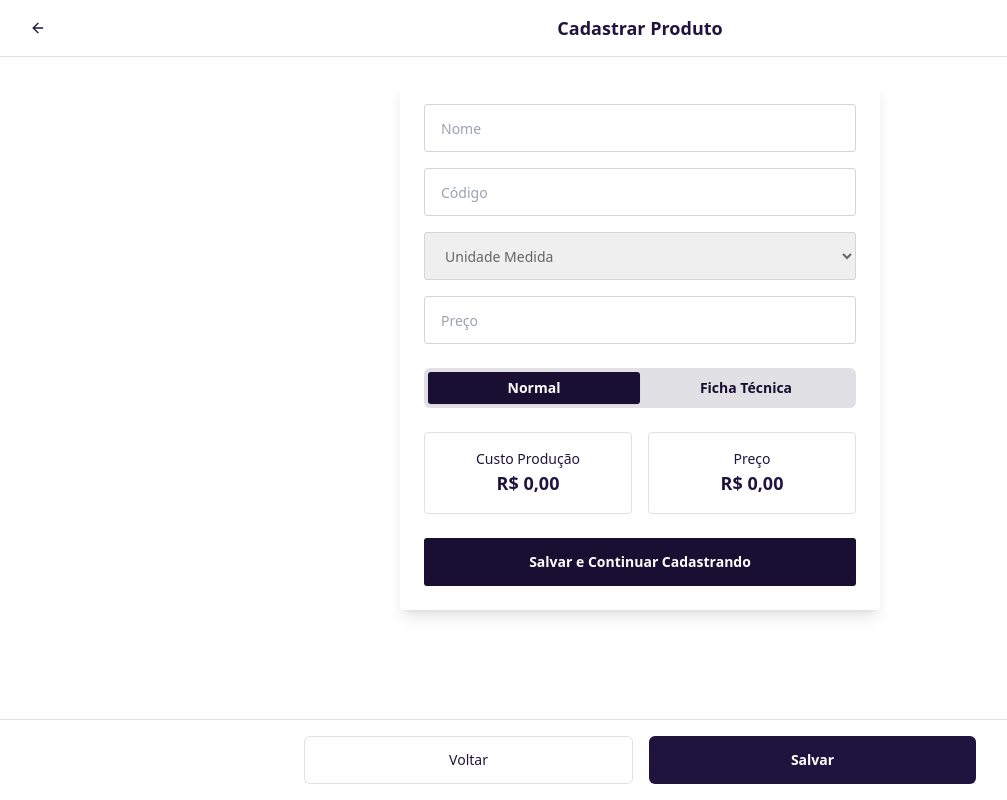
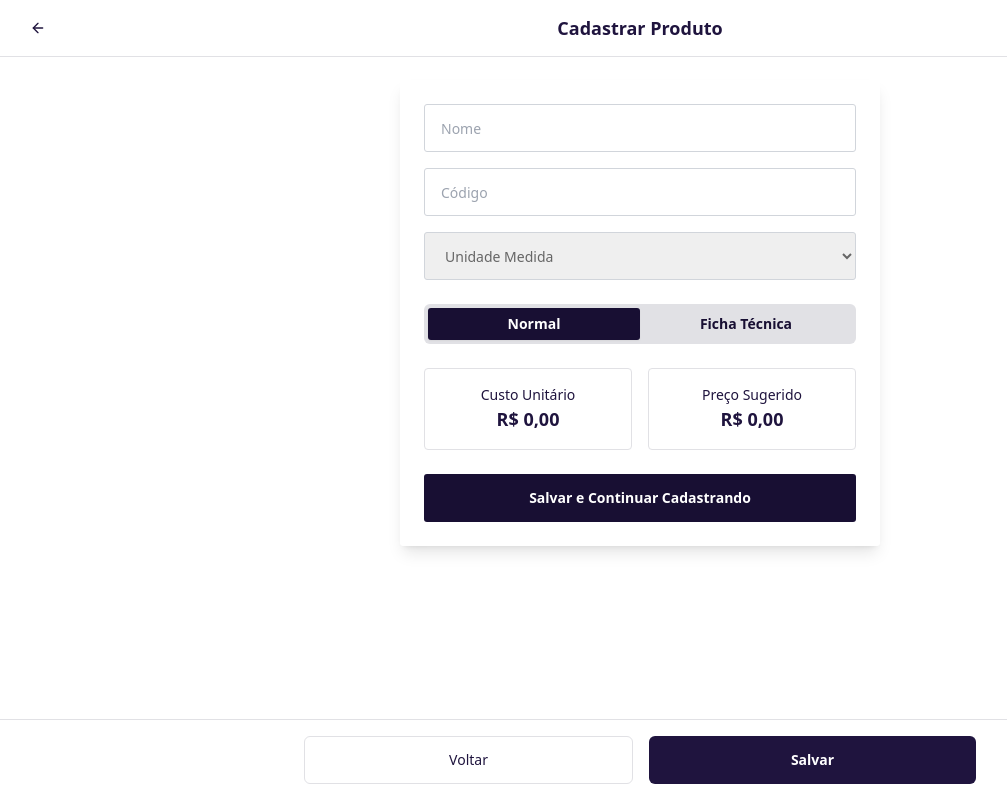
Before and after one commit to tk-rocha/pricematch-ai-app, a React (Vite) app: page /cadastro-produto in a window 1280 px wide. Shown: the whole page, without its empty margins (0-1007 px from the left). Built offline with nearby package versions, Linux system fonts and the light colour scheme; the HTML template or start-up script is replaced by a standard one.

Commit message:
Refactor product cost calculation

```diff
--- a/src/pages/CadastroProduto.tsx
+++ b/src/pages/CadastroProduto.tsx
@@ -44,8 +44,9 @@ const CadastroProduto = () => {
     codigo: "",
     unidadeMedida: "",
     quantoRende: "",
-    custoProducao: 0,
-    precoVenda: ""
+    custoTotalProducao: 0,
+    custoUnitario: 0,
+    precoSugerido: 0
   });
 
   const [errors, setErrors] = useState<{ [key: string]: string }>({});
@@ -53,6 +54,7 @@ const CadastroProduto = () => {
   const [searchTerm, setSearchTerm] = useState("");
   const [insumosVinculados, setInsumosVinculados] = useState<InsumoVinculado[]>([]);
   const [quantidadeTemp, setQuantidadeTemp] = useState("");
+  const [margem, setMargem] = useState(0);
 
   const unidadesMedida = ["Un", "L", "Kg", "M", "Caixa", "Pacote"];
 
@@ -60,6 +62,17 @@ const CadastroProduto = () => {
     // Load insumos from localStorage
     const savedInsumos = JSON.parse(localStorage.getItem("insumos") || "[]");
     setInsumos(savedInsumos);
+
+    // Load margin from localStorage
+    const savedMargem = localStorage.getItem("margem");
+    if (savedMargem) {
+      try {
+        const margemData = JSON.parse(savedMargem);
+        setMargem(margemData.margemDecimal || 0);
+      } catch (error) {
+        console.error("Erro ao carregar margem:", error);
+      }
+    }
 
     // Load product data if editing
     if (isEditing && id) {
@@ -71,8 +84,9 @@ const CadastroProduto = () => {
           codigo: produto.codigo || "",
           unidadeMedida: produto.unidadeMedida,
           quantoRende: "",
-          custoProducao: produto.custoProducao,
-          precoVenda: formatCurrency(produto.precoVenda)
+          custoTotalProducao: produto.custoProducao || 0,
+          custoUnitario: 0,
+          precoSugerido: produto.precoVenda || 0
         });
         if (produto.fichaTecnica) {
           setInsumosVinculados(produto.fichaTecnica);
@@ -82,24 +96,31 @@ const CadastroProduto = () => {
   }, [isEditing, id]);
 
   useEffect(() => {
-    // Recalculate production cost when linked inputs change
-    const custo = insumosVinculados.reduce((total, item) => {
+    // Calculate total production cost when linked inputs change
+    const custoTotal = insumosVinculados.reduce((total, item) => {
       return total + (item.quantidade * item.preco);
     }, 0);
-    setFormData(prev => ({ ...prev, custoProducao: custo }));
+    setFormData(prev => ({ ...prev, custoTotalProducao: custoTotal }));
   }, [insumosVinculados]);
+
+  // Calculate unit cost and suggested price when dependencies change
+  useEffect(() => {
+    const quantoRendeNum = parseFloat(formData.quantoRende) || 1;
+    const custoUnitario = formData.custoTotalProducao / quantoRendeNum;
+    const precoSugerido = custoUnitario * (1 + margem / 100);
+
+    setFormData(prev => ({
+      ...prev,
+      custoUnitario: custoUnitario,
+      precoSugerido: precoSugerido
+    }));
+  }, [formData.custoTotalProducao, formData.quantoRende, margem]);
 
   const handleInputChange = (field: string, value: string) => {
     setFormData(prev => ({ ...prev, [field]: value }));
     if (errors[field]) {
       setErrors(prev => ({ ...prev, [field]: "" }));
     }
-  };
-
-  const handlePrecoChange = (value: string) => {
-    handleCurrencyInput(value, (formattedValue) => {
-      handleInputChange("precoVenda", formattedValue);
-    });
   };
 
   const validateForm = () => {
@@ -165,8 +186,8 @@ const CadastroProduto = () => {
       nome: formData.nome.trim(),
       codigo: formData.codigo.trim(),
       unidadeMedida: formData.unidadeMedida,
-      custoProducao: formData.custoProducao,
-      precoVenda: parseCurrencyToDecimal(formData.precoVenda),
+      custoProducao: formData.custoUnitario,
+      precoVenda: formData.precoSugerido,
       fichaTecnica: insumosVinculados.length > 0 ? insumosVinculados : undefined
     };
 
@@ -205,8 +226,9 @@ const CadastroProduto = () => {
         codigo: "",
         unidadeMedida: "",
         quantoRende: "",
-        custoProducao: 0,
-        precoVenda: ""
+        custoTotalProducao: 0,
+        custoUnitario: 0,
+        precoSugerido: 0
       });
       setInsumosVinculados([]);
       setActiveTab("normal");
@@ -297,18 +319,6 @@ const CadastroProduto = () => {
                     <p className="text-red-500 text-xs mt-1">{errors.unidadeMedida}</p>
                   )}
                 </div>
-
-                {/* Preço Field - Moved outside tabs */}
-                <div>
-                  <input
-                    type="text"
-                    value={formData.precoVenda}
-                    onChange={(e) => handlePrecoChange(e.target.value)}
-                    placeholder="Preço"
-                    className="w-full h-12 px-4 border border-gray-300 rounded text-sm"
-                    style={{ borderRadius: '3px', color: '#666666' }}
-                  />
-                </div>
               </div>
 
               {/* Tabs */}
@@ -342,12 +352,12 @@ const CadastroProduto = () => {
                   {/* Financial Indicators */}
                   <div className="grid grid-cols-2 gap-4">
                     <div className="text-center p-4 border border-border rounded-sm">
-                      <div className="text-sm text-muted-foreground">Custo Produção</div>
-                      <div className="text-lg font-bold">{formatCurrency(formData.custoProducao)}</div>
+                      <div className="text-sm text-muted-foreground">Custo Unitário</div>
+                      <div className="text-lg font-bold">{formatCurrency(formData.custoUnitario)}</div>
                     </div>
                     <div className="text-center p-4 border border-border rounded-sm">
-                      <div className="text-sm text-muted-foreground">Preço</div>
-                      <div className="text-lg font-bold">{formatCurrency(parseCurrencyToDecimal(formData.precoVenda))}</div>
+                      <div className="text-sm text-muted-foreground">Preço Sugerido</div>
+                      <div className="text-lg font-bold">{formatCurrency(formData.precoSugerido)}</div>
                     </div>
                   </div>
                 </TabsContent>
@@ -441,7 +451,7 @@ const CadastroProduto = () => {
                       ))}
                       <div className="mt-3 p-3 bg-primary/5 rounded-sm border-l-4 border-primary">
                         <div className="text-sm font-medium text-primary">
-                          Total do Custo de Produção: {formatCurrency(formData.custoProducao)}
+                          Total do Custo de Produção: {formatCurrency(formData.custoTotalProducao)}
                         </div>
                       </div>
 
@@ -464,12 +474,12 @@ const CadastroProduto = () => {
                   {/* Financial Indicators in Technical Sheet */}
                   <div className="grid grid-cols-2 gap-4">
                     <div className="text-center p-4 border border-border rounded-sm">
-                      <div className="text-sm text-muted-foreground">Custo Produção</div>
-                      <div className="text-lg font-bold">{formatCurrency(formData.custoProducao)}</div>
+                      <div className="text-sm text-muted-foreground">Custo Unitário</div>
+                      <div className="text-lg font-bold">{formatCurrency(formData.custoUnitario)}</div>
                     </div>
                     <div className="text-center p-4 border border-border rounded-sm">
-                      <div className="text-sm text-muted-foreground">Preço</div>
-                      <div className="text-lg font-bold">{formatCurrency(parseCurrencyToDecimal(formData.precoVenda))}</div>
+                      <div className="text-sm text-muted-foreground">Preço Sugerido</div>
+                      <div className="text-lg font-bold">{formatCurrency(formData.precoSugerido)}</div>
                     </div>
                   </div>
 
```
